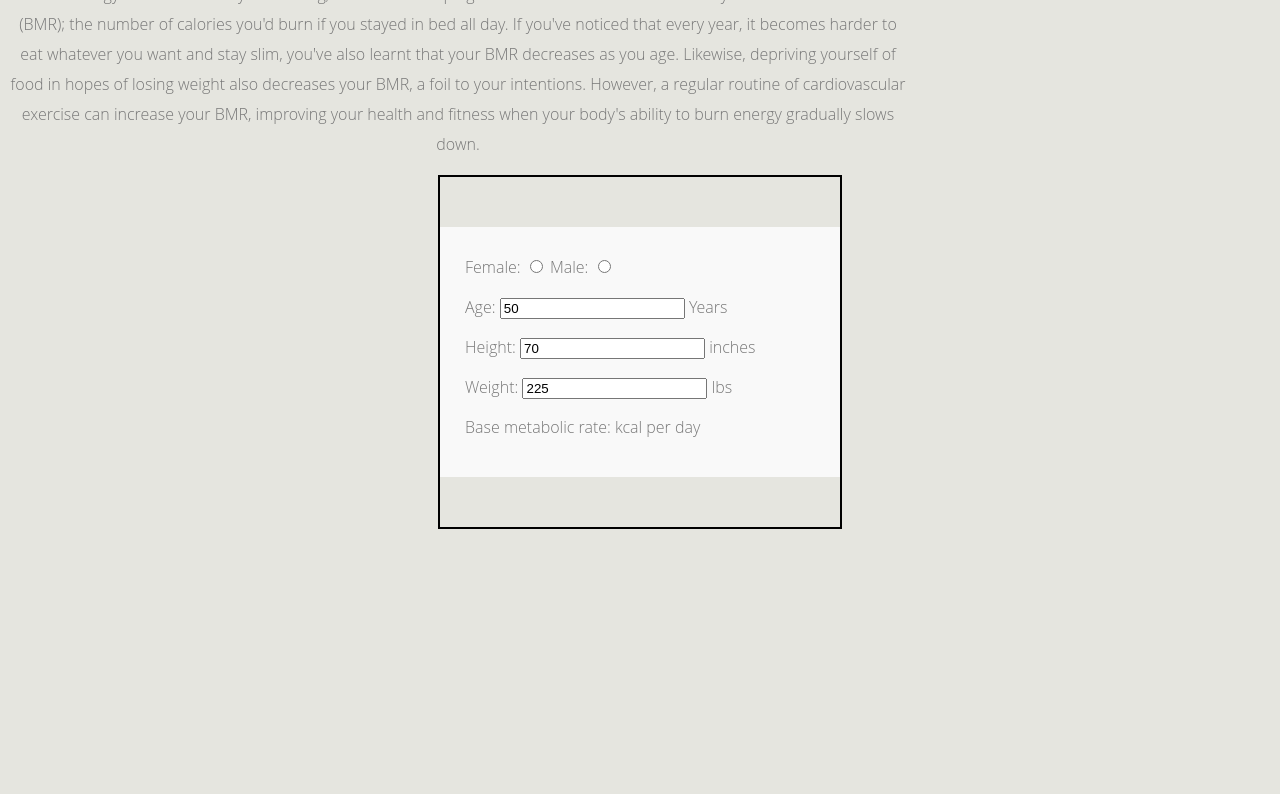
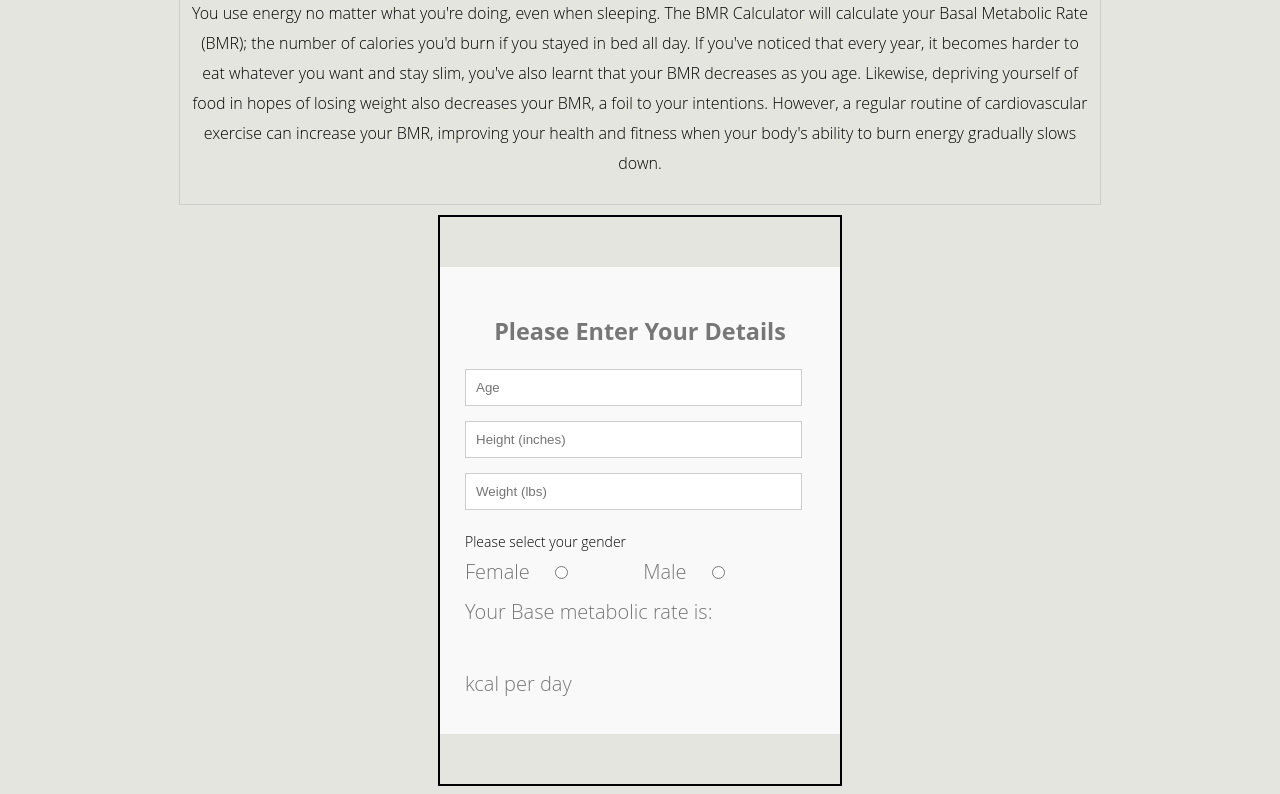
Before and after one commit to AndyLegacy/BMR-Calculator, a plain HTML site: page index.html in a window 1280 px wide. Shown: the part 131-925 px from the top of the page. Before the commit the page ends 800 px from the top, so only its background shows below. Drawn offline with Linux system fonts and the light colour scheme.

Commit message:
more styling

```diff
--- a/css/style.css
+++ b/css/style.css
@@ -19,6 +19,7 @@ fieldset {
 	background:#F9F9F9;
 	padding:25px;
 	margin:50px 0;
+  font-size: 20px;
 }
 
 
@@ -40,10 +41,52 @@ h1 {
 p {
 
 justify-content: center;
+color: black;
 
 }
 
 .wrap {
   width: 900px;
   text-align: center;
+  border: 1px solid #ccc;
+  zoom: 1;
+  margin: 0 auto 10px;
+  padding: 10px;
 }
+
+input.age, input.height, input.weight {
+  width:90%;
+	border:1px solid #CCC;
+	background:#FFF;
+	margin:0 0 5px;
+	padding:10px;
+
+}
+
+
+input.radio {
+
+font-size: 20px;
+display: inline-flex;
+margin-left: 20px;
+margin-right: 70px;
+
+}
+
+
+#genderSelect {
+  font-size: 14px;
+  color: black;
+  text-align: center;
+
+}
+
+h3 {
+  text-align: center;
+}
+#totalCals {
+  font-size: 50px;
+  color: blue;
+
+
+}
--- a/index.html
+++ b/index.html
@@ -8,56 +8,67 @@
 </head>
 <body>
 
+
+  <div class="wrap">
     <h1> BMR Calculator </h1>
-  <div class="wrap">
 
 
     <p> You use energy no matter what you're doing, even when sleeping. The BMR Calculator will calculate your Basal Metabolic Rate (BMR); the number of calories you'd burn if you stayed in bed all day.
 
       If you've noticed that every year, it becomes harder to eat whatever you want and stay slim, you've also learnt that your BMR decreases as you age. Likewise, depriving yourself of food in hopes of losing weight also decreases your BMR, a foil to your intentions. However, a regular routine of cardiovascular exercise can increase your BMR, improving your health and fitness when your body's ability to burn energy gradually slows down.</p>
     </div>
+
     <div class="container">
       <div class="details">
-
+        <h3>Please Enter Your Details</h3>
 
         <fieldset>
-        <label>Female:
-          <input id="female" type="radio" name="gender" onchange="calsPerDay()">
-        </label>
-        <label>Male:
-          <input id="male" type="radio" name="gender" onchange="calsPerDay()">
+          <label>
+            <input id="age" type="number" oninput="calsPerDay" placeholder="Age" class="age">
+
           </label>
         </fieldset>
 
         <fieldset>
-        <label>Age:
-          <input id="age" type="number" oninput="calsPerDay" value="50">
-          Years
+          <label>
+            <input id="height" type="number" oninput="calsPerDay" placeholder="Height (inches)" class="height">
+
           </label>
         </fieldset>
 
         <fieldset>
-        <label>Height:
-          <input id="height" type="number" oninput="calsPerDay" value="70">
-          inches
+          <label>
+            <input id="weight" type="number" oninput="calsPerDay"  placeholder="Weight (lbs)" class="weight">
+
           </label>
         </fieldset>
 
         <fieldset>
-        <label>Weight:
-          <input id="weight" type="number" oninput="calsPerDay" value="225">
-          lbs
+          <label id="genderSelect">Please select your gender</label>
+          <br>
+
+          <label>Female
+            <input id="female" type="radio" name="gender" onchange="calsPerDay()" class="radio">
+          </label>
+          <label> Male
+            <input id="male" type="radio" name="gender" onchange="calsPerDay()" class="radio">
           </label>
         </fieldset>
 
         <fieldset>
           <label onclick="calsPerDay">
-          Base metabolic rate: <span id="totalCals"></span> kcal per day
+            Your Base metabolic rate is:
+            <br>
+            <br>
+            <span id="totalCals"></span>  kcal per day
+            <br>
           </label>
         </fieldset>
       </div>
 
     </div>
 
+  </div>
+
 </body>
 </html>
```
Lines whose indentation alone changed are shown as unchanged.
